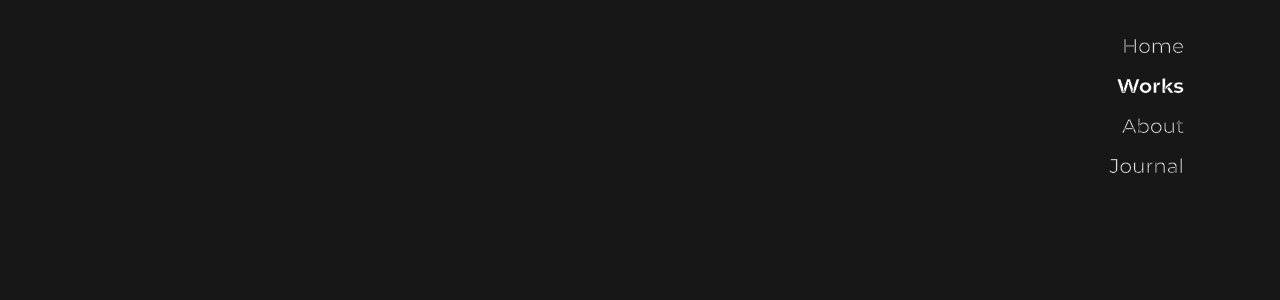
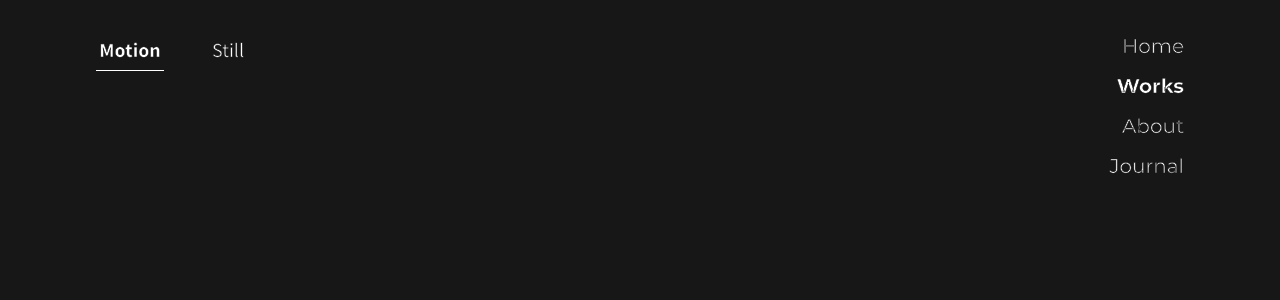
Before and after one commit to FelixFern/Joel-Portofolio, a React (Create React App) app in the folder frontend/: page /works in a window 1280 px wide. Shown: the top 300 px of the page. Built offline with nearby package versions, Linux system fonts and the light colour scheme.

Commit message:
works setState

```diff
--- a/frontend/src/index.css
+++ b/frontend/src/index.css
@@ -15,6 +15,13 @@ body::-webkit-scrollbar-track {
 }
 body::-webkit-scrollbar-thumb {
   background: white;
+}
+body {
+  padding: 0;
+  margin: 0;
+  width: 100vw;
+  overflow-x: hidden;
+  background-color: var(--black-1);
 }
 html {
   scroll-behavior: smooth;
--- a/frontend/src/pages/Home.js
+++ b/frontend/src/pages/Home.js
@@ -56,7 +56,7 @@ function Home() {
                 <div className='logo-container'>
                     <Link to="/" ><img className='logo' src={Logo}/></Link>
                 </div>
-                <img className='image-work' src={currentWork != null ? "http://localhost:1337" + work_list[currentWork].attributes.thumbnail.data.attributes.url : ""}></img>
+                <img alt="work-image" className='image-work' src={currentWork != null ? "http://localhost:1337" + work_list[currentWork].attributes.thumbnail.data.attributes.url : "http://localhost:1337" + work_list[work_list.length-1].attributes.thumbnail.data.attributes.url}></img>
                 <div className='selected-work-container'>
                     {rev_work_list.map(work => {
                         const work_id = work_list.indexOf(work) + 1
--- a/frontend/src/pages/WorkDetail.js
+++ b/frontend/src/pages/WorkDetail.js
@@ -53,8 +53,9 @@ function WorkDetail() {
     document.title = "Project | " + data.selectedWork.data.attributes.title
 
     return (
+        <>
+            <Navbar></Navbar>
             <div className='work-detail-parent'>
-            <Navbar></Navbar>
                 <div className='work-detail-content-parent' style={{"background-image": `url(${THUMBNAIL_URL})`}}>
                     <Link to="/" className='back-btn'><h1>{'<'} Back</h1></Link>
                     {/* <img src={THUMBNAIL_URL} className='thumbnail-img'></img> */}
@@ -71,7 +72,6 @@ function WorkDetail() {
                                 </div>
                             </div>
                         </div>
-
                     </div>
                 </div>
                 <div className='image-gallery-parent'>
@@ -85,6 +85,8 @@ function WorkDetail() {
                     </div>
                 </div>
             </div>
+        </>
+
     )
 }
 
--- a/frontend/src/pages/Works.js
+++ b/frontend/src/pages/Works.js
@@ -1,11 +1,40 @@
-import React from 'react'
+import React, {useState, useEffect} from 'react'
 import Navbar from '../components/Navbar'
 
+import '../style/works.css'
+
+function Still() {
+
+}
+
+function Motion() {
+
+}
+
+
 function Works() {
+    const [workView, setView] = useState("motion")
+    useEffect(() => {
+        document.title = "Joel Foo | Works"
+    }, [])
     return (
-        <div className='works-parent'>
+        <>
             <Navbar></Navbar>
-        </div>
+            <div className='works-parent'>
+                <div className='selector'>
+                    <h1 onClick={() => {
+                        setView("motion")
+                    }}className={workView == "motion" ? "current" : ""}>Motion</h1>
+                    <h1 onClick={() => {
+                        setView("still")
+                    }}className={workView == "still" ? "current" : ""}>Still</h1>
+                </div>
+                <div className='works-content-parent'>
+
+                </div>
+            </div>
+        </>
+
     )
 }
 
--- a/frontend/src/style/work-detail.css
+++ b/frontend/src/style/work-detail.css
@@ -1,13 +1,3 @@
-body {
-    padding: 0;
-    margin: 0;
-    width: 100vw;
-    overflow-x: hidden;
-    background-color: var(--black-1);
-}
-html {
-    scroll-snap-type: y mandatory;
-}
 .work-detail-content-parent {
     animation: fade-page 1s ease-in;
 }
--- /dev/null
+++ b/frontend/src/style/works.css
@@ -0,0 +1,37 @@
+.works-parent {
+    animation: fade-page 1s ease-in;
+}
+.works-parent .selector {
+    display: flex;
+    position: absolute;
+    top: 3%;
+    width: fit-content;
+    column-gap: 30px;
+    margin-left: 7.5%;
+}
+.works-parent .selector h1 {
+    width: 4.25rem;
+    font-weight: 400;
+    text-align: center;
+    transition: 0.5s ease;
+    font-size: 1.25rem;
+    padding-bottom: 8px;
+    -webkit-text-stroke: .5px var(--black-1);
+    text-decoration: none;
+    z-index: 99;
+    color: white;
+    cursor: pointer;
+}
+
+.works-parent .selector h1:hover {
+    border-bottom: 1px solid white;
+}
+.works-parent .selector .current {
+    transition: .8s;
+    font-weight: bold;
+    border-bottom: 1.5px solid white;
+}
+.works-content-parent {
+    width: 100vw;
+    height: 100vh;
+}
```
Lines whose indentation alone changed are shown as unchanged.
